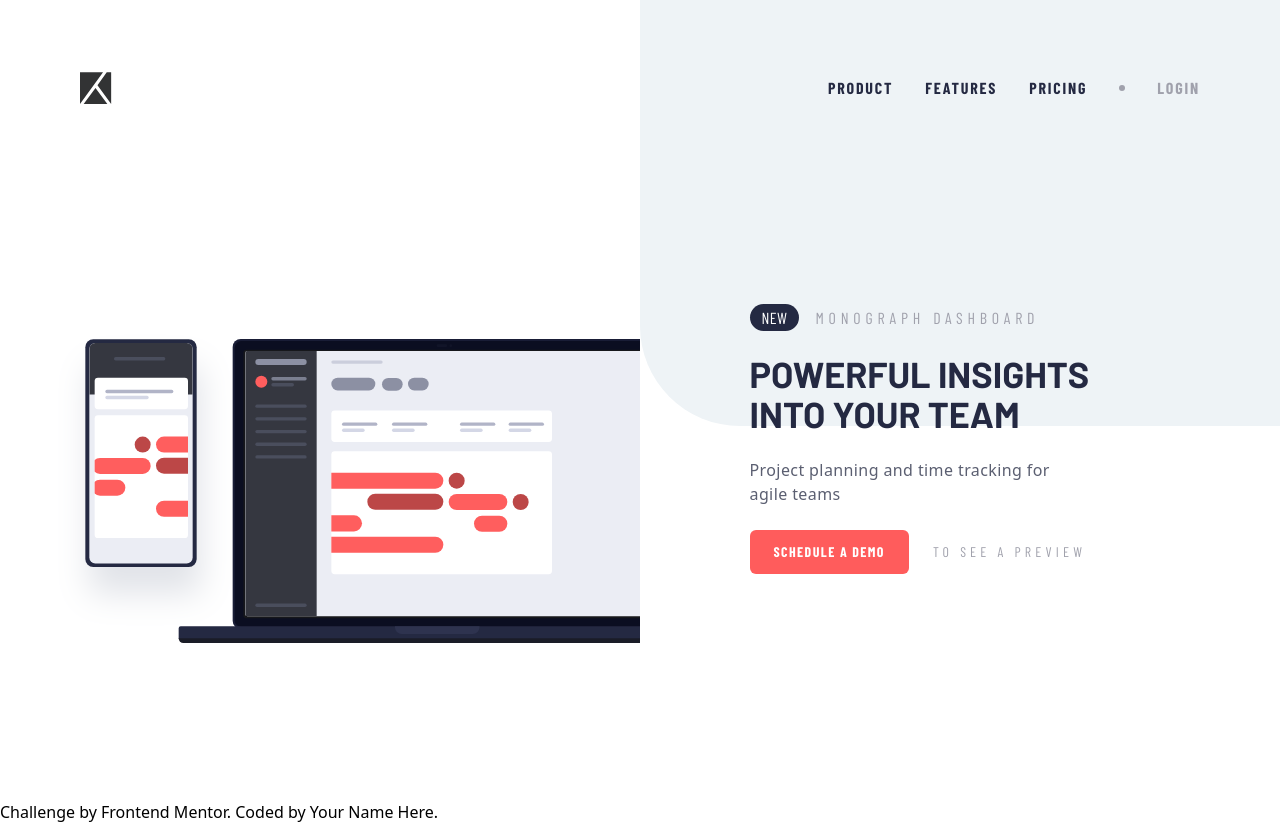
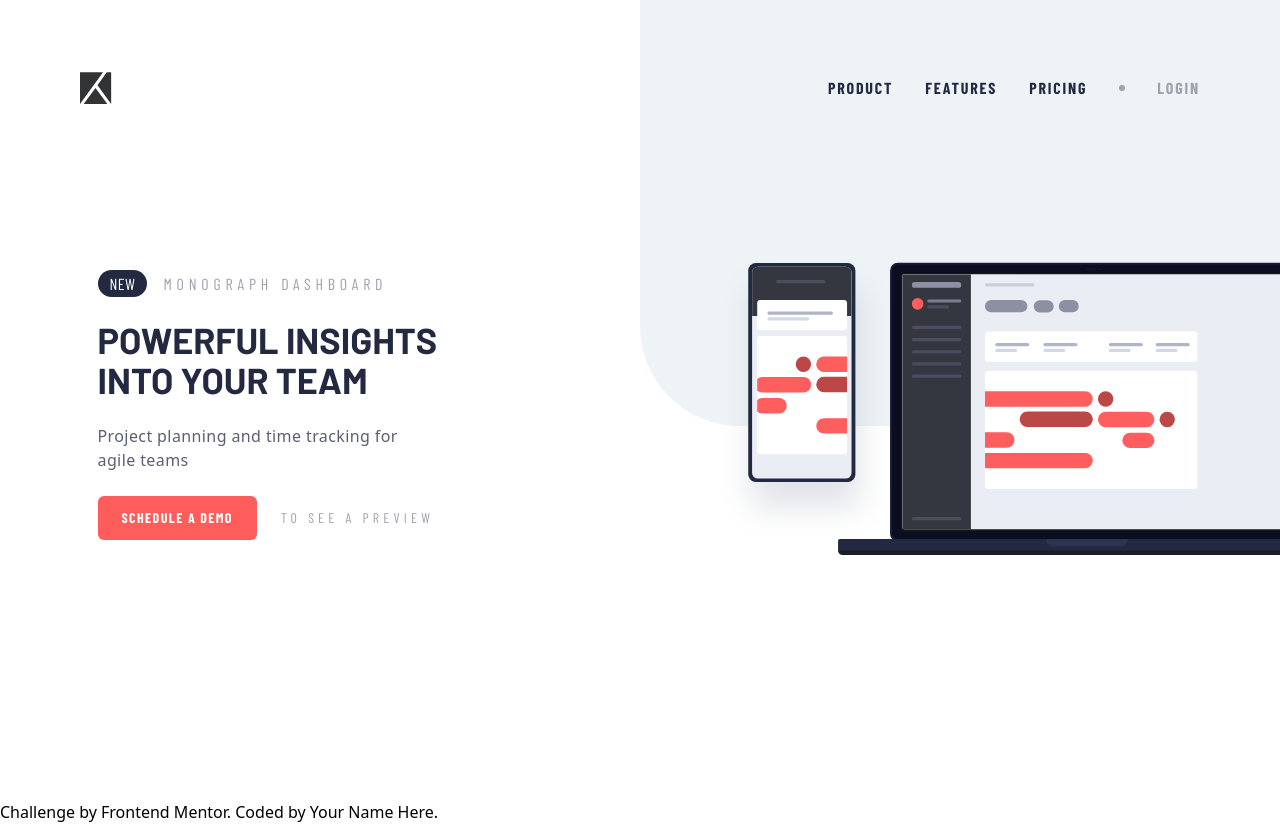
Before and after one commit to tony1c/frontend-mentor-challenges, an Angular app in the folder project-tracking-intro/: page / in a window 1280 px wide. Built offline with nearby package versions, Linux system fonts and the light colour scheme; a web font is replaced by a local one.

Commit message:
better hero

```diff
--- a/project-tracking-intro/src/app/app.component.html
+++ b/project-tracking-intro/src/app/app.component.html
@@ -1,3 +1,5 @@
-<app-navbar />
-<app-hero-section />
+<div class="h-screen">
+  <app-navbar />
+  <app-hero-section />
+</div>
 <app-footer />
--- a/project-tracking-intro/src/app/components/hero-section/hero-section.component.html
+++ b/project-tracking-intro/src/app/components/hero-section/hero-section.component.html
@@ -1,18 +1,14 @@
-<main
-  class="relative -mt-20 grid h-screen grid-cols-1 place-items-center md:-mt-44 md:grid-cols-2"
->
-  <div
-    class="absolute right-0 top-0 -z-10 h-[426px] w-1/2 rounded-bl-[100px] bg-light-grayish-blue"
-  ></div>
-  <div class="overflow-hidden pt-20 md:pt-44">
+<main class="mt-16 grid grid-cols-1 place-items-center gap-12 md:grid-cols-2">
+  <!-- img -->
+  <div class="overflow-hidden md:order-2">
     <img
       class="translate-x-14 transform object-contain"
       src="images/illustration-devices.svg"
-      alt=""
+      alt="Illustration devices image"
     />
   </div>
   <!-- content -->
-  <div class="mt-20 space-y-6 p-8">
+  <div class="space-y-6 p-8 md:order-1">
     <h2 class="space-x-4 font-barlow-condensed text-base uppercase">
       <span
         class="rounded-full bg-very-dark-blue px-3 py-1 tracking-wide text-white"
@@ -43,6 +39,11 @@
       </button>
     </div>
   </div>
+
+  <!-- bg decoration -->
+  <div
+    class="absolute right-0 top-0 -z-10 h-[426px] w-1/2 rounded-bl-[100px] bg-light-grayish-blue"
+  ></div>
 </main>
 <!--  -->
 <!-- <div class="space-y-6 px-8 py-24 md:order-1 md:px-24">
```
